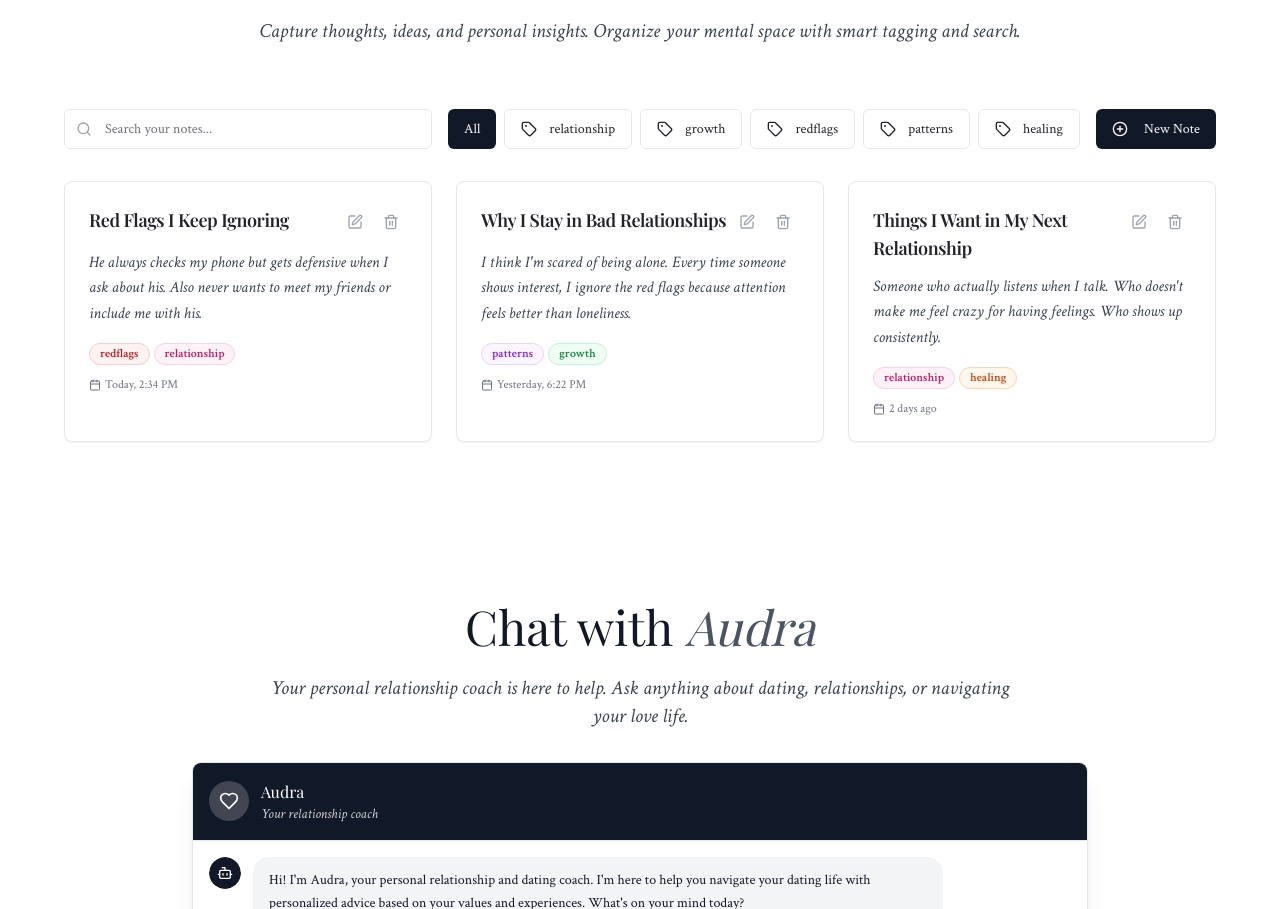
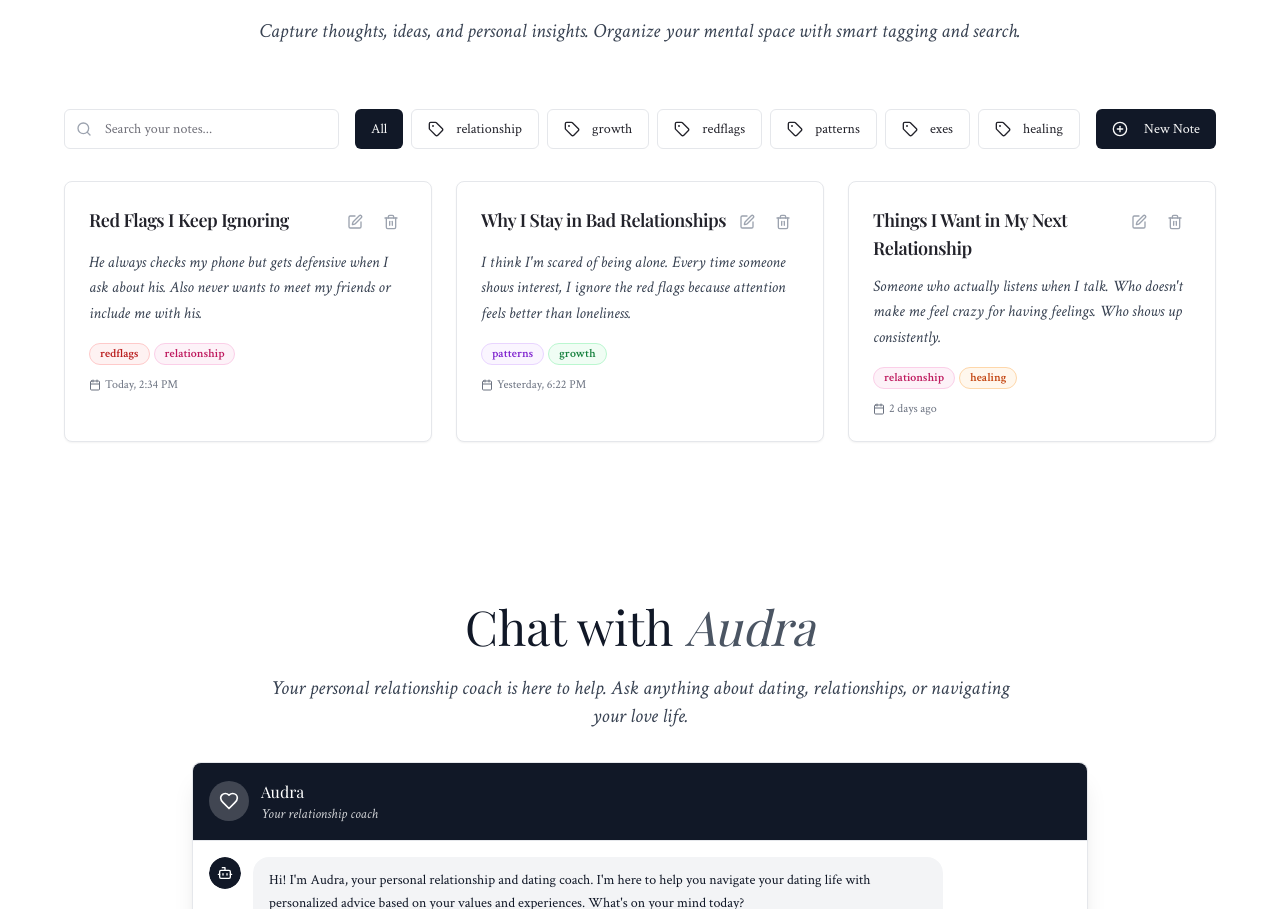
Before and after one commit to nikitapatel97/audra-66, a React (Vite) app: page / in a window 1280 px wide. Shown: the part 2438-3347 px from the top of the page. Built offline with nearby package versions, Linux system fonts and the light colour scheme; a web font is replaced by a local one.

Commit message:
Add "exes" tag to notes
Adds an "exes" tag to the available tags in the NotesDashboard component, allowing users to categorize notes related to past relationships.

```diff
--- a/src/components/NotesDashboard.tsx
+++ b/src/components/NotesDashboard.tsx
@@ -11,6 +11,7 @@ const tagColors = {
   growth: "bg-green-50 text-green-700 border-green-200",
   redflags: "bg-red-50 text-red-700 border-red-200",
   patterns: "bg-purple-50 text-purple-700 border-purple-200",
+  exes: "bg-blue-50 text-blue-700 border-blue-200",
   healing: "bg-orange-50 text-orange-700 border-orange-200"
 };
 
@@ -47,7 +48,7 @@ export const NotesDashboard = () => {
   const [showNewNote, setShowNewNote] = useState(false);
   const [newNote, setNewNote] = useState({ title: "", content: "", tags: [] as string[] });
 
-  const availableTags = ["relationship", "growth", "redflags", "patterns", "healing"];
+  const availableTags = ["relationship", "growth", "redflags", "patterns", "exes", "healing"];
 
   const filteredNotes = mockNotes.filter(note => {
     const matchesSearch = note.title.toLowerCase().includes(searchTerm.toLowerCase()) ||
```
